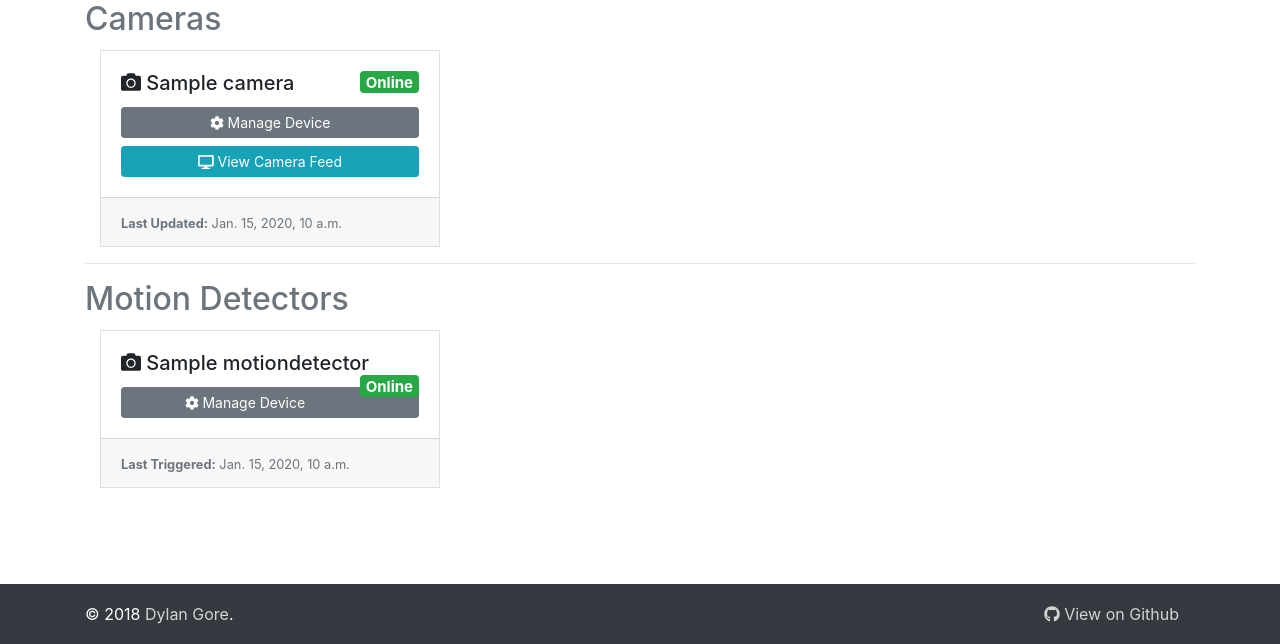
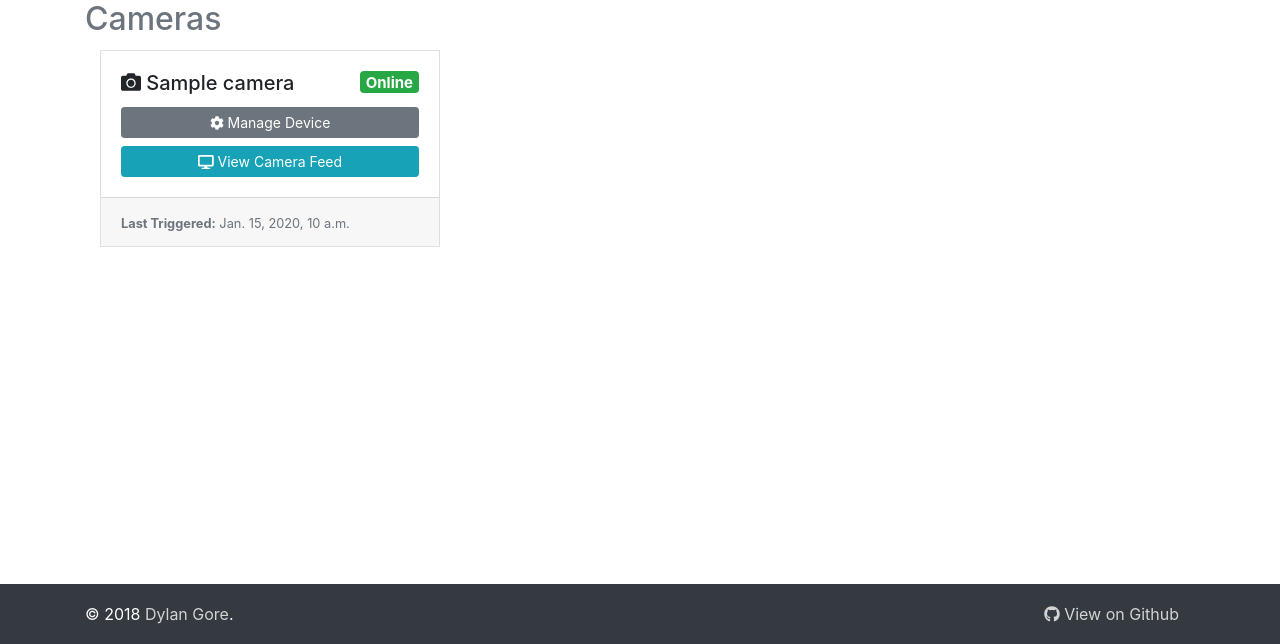
Before and after one commit to DylanGore/Iris, a Django app: page /devices/manage/ in a window 1280 px wide. Shown: the part 156-800 px from the top of the page. Run offline with Django 3.2, Linux system fonts and the light colour scheme; tables that the repository leaves empty hold one stand-in row (values such as "Sample post"); some libraries are stand-ins or nearby versions.

Commit message:
Removed unnecessary motion detector code

```diff
--- a/src/web/devices/admin.py
+++ b/src/web/devices/admin.py
@@ -1,5 +1,4 @@
 from django.contrib import admin
-from .models import *
+from .models import Camera
 
 admin.site.register(Camera)
-admin.site.register(MotionDetector)
--- a/src/web/devices/models.py
+++ b/src/web/devices/models.py
@@ -4,22 +4,13 @@ from django.db import models
 class Camera(models.Model):
     name = models.CharField(max_length=64)
     location = models.CharField(max_length=128)
-    last_active = models.DateTimeField('last active')
+    last_triggered = models.DateTimeField(auto_now_add=True)
     last_image_url = models.CharField(max_length=256)
     owner_name = models.CharField(max_length=64)
     ip_address = models.GenericIPAddressField(default="0.0.0.0")
     is_active = models.BooleanField(default=True)
     has_sound = models.BooleanField(default=False)
+    has_motion = models.BooleanField(default=False)
 
     def __str__(self):
         return self.name + '[' + self.location + ']'
-
-
-class MotionDetector(models.Model):
-    name = models.CharField(max_length=64)
-    location = models.CharField(max_length=128)
-    last_triggered = models.DateTimeField('last triggered')
-    url = models.URLField(max_length=512, default="127.0.0.1")
-    owner_name = models.CharField(max_length=64)
-    ip_address = models.GenericIPAddressField(default="0.0.0.0")
-    is_active = models.BooleanField(default=False)
--- a/src/web/devices/templates/devices/manage_camera.html
+++ b/src/web/devices/templates/devices/manage_camera.html
@@ -21,7 +21,7 @@
                     <li class="list-group-item"><strong>Name:</strong> {{ device.name }}</li>
                     <li class="list-group-item"><strong>Location:</strong> {{ device.location }}</li>
                     <li class="list-group-item"><strong>Owner:</strong> {{ device.owner_name }} <span class="todo">//TODO</span></li>
-                    <li class="list-group-item"><strong>Last Activated:</strong> {{ device.last_active }} <span class="todo">//TODO</span></li>
+                    <li class="list-group-item"><strong>Last Activated:</strong> {{ device.last_triggered }} <span class="todo">//TODO</span></li>
                     {% if device.is_active %}
                         <li class="list-group-item"><strong>IP Address:</strong> {{ device.ip_address }} <span class="todo">//TODO</span></li>
                         <li class="list-group-item list-group-item-success text-center">Online <span class="todo">//TODO</span></li>
--- a/src/web/devices/templates/devices/manage_devices.html
+++ b/src/web/devices/templates/devices/manage_devices.html
@@ -29,7 +29,7 @@
                                     <a href="{% url 'devices:view_camera' camera.id %}" class="btn btn-sm btn-info btn-block"><i class="fas fa-desktop"></i> View Camera Feed</a>
                                 </div>
                                 <div class="card-footer">
-                                    <small class="text-muted"><strong>Last Updated:</strong> {{ camera.last_active }}</small>
+                                    <small class="text-muted"><strong>Last Triggered:</strong> {{ camera.last_triggered }}</small>
                                 </div>
                             </div>
                         </div>
@@ -37,32 +37,5 @@
                 </div>
             </div>
         </div>
-        <div class="row">
-            <div class="col">
-                <hr>
-                <h2 class="text-muted animated fadeIn">Motion Detectors</h2>
-                <div class="card-group">
-                    {% for detector in all_detectors %}
-                        <div class="col-12 col-md-4">
-                            <div class="card animated slideInLeft">
-                                <div class="card-body">
-                                    {% if detector.is_active %}
-                                        <h5 class="card-title"><i class="fas fa-camera"></i> {{ detector.name }} <span class="badge badge-success float-right">Online</span></h5>
-                                    {% else %}
-                                        <h5 class="card-title"><i class="fas fa-camera"></i> {{ detector.name }} <span class="badge badge-danger float-right">Offline</span></h5>
-                                    {% endif %}
-{#                                    <p class="card-text"><i class="fas fa-map"></i> {{ camera.location }}</p>#}
-                                    <a href="{% url 'devices:manage_detector' detector.id %}" class="btn btn-sm btn-secondary btn-block"><i class="fas fa-cog"></i> Manage Device</a>
-                                </div>
-                                <div class="card-footer">
-                                    <small class="text-muted"><strong>Last Triggered:</strong> {{ detector.last_triggered }}</small>
-                                </div>
-                            </div>
-                        </div>
-                    {% endfor %}
-                </div>
-            </div>
-            <hr>
-        </div>
     </div>
 {% endblock %}
--- a/src/web/devices/urls.py
+++ b/src/web/devices/urls.py
@@ -10,5 +10,4 @@ urlpatterns = [
     path('monitor/', views.monitor_devices, name='monitor_devices'),
     path('manage/camera/<int:device_id>/', views.manage_camera, name='manage_camera'),
     path('view/camera/<int:device_id>/', views.view_camera, name='view_camera'),
-    path('manage/detector/<int:device_id>/', views.manage_detector, name='manage_detector'),
 ]
--- a/src/web/devices/views.py
+++ b/src/web/devices/views.py
@@ -1,6 +1,6 @@
 from django.shortcuts import render, get_object_or_404
 
-from .models import Camera, MotionDetector
+from .models import Camera
 
 
 # Main View
@@ -11,15 +11,13 @@ def index(request):
 # Devices List View - Manage
 def manage_devices(request):
     all_cameras = Camera.objects.all()
-    all_detectors = MotionDetector.objects.all()
-    return render(request, 'devices/manage_devices.html', {'all_cameras': all_cameras, 'all_detectors': all_detectors})
+    return render(request, 'devices/manage_devices.html', {'all_cameras': all_cameras})
 
 
 # Devices List View - Monitoring
 def monitor_devices(request):
     all_cameras = Camera.objects.all()
-    all_detectors = MotionDetector.objects.all()
-    return render(request, 'devices/monitor_devices.html', {'all_cameras': all_cameras, 'all_detectors': all_detectors})
+    return render(request, 'devices/monitor_devices.html', {'all_cameras': all_cameras})
 
 
 # Specific Camera Info
@@ -28,12 +26,6 @@ def manage_camera(request, device_id):
     return render(request, 'devices/manage_camera.html', {'device': device})
 
 
-# Specific MotionDetector Info
-def manage_detector(request, device_id):
-    device = get_object_or_404(MotionDetector, id=device_id)
-    return render(request, 'devices/manage_detector.html', {'device': device})
-
-
 # View Camera Feed Full Screen
 def view_camera(request, device_id):
     device = get_object_or_404(Camera, id=device_id)
```
Also changed, not shown: src/web/devices/templates/devices/manage_detector.html (deleted, +0 -37 lines), src/web/devices/templates/devices/monitor_devices.html (+0 -21 lines), src/web/devices/migrations/0001_initial.py (deleted), src/web/devices/migrations/0002_auto_20180322_1148.py (deleted), src/web/devices/migrations/0003_camera_ip_address.py (deleted), src/web/devices/migrations/0004_camera_has_sound.py (deleted), src/web/devices/migrations/0005_camera_owner_name.py (deleted), src/web/devices/migrations/0006_auto_20180322_2113.py (deleted), src/web/devices/migrations/__init__.py (deleted), 1 other file.
